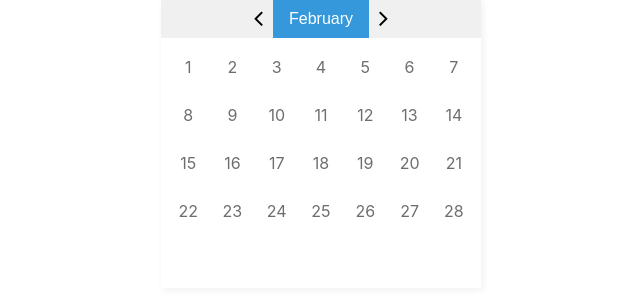
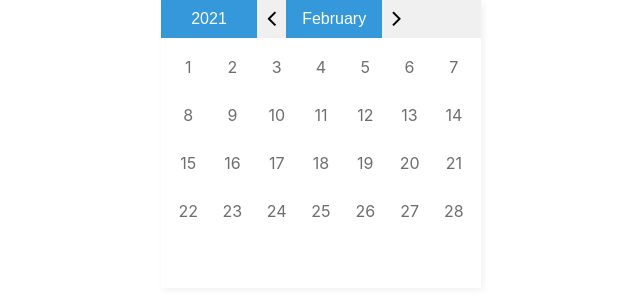
Before and after one commit to johnnydevster/simplebooker, a React (Create React App) app: page / in a window 1280 px wide. Shown: the top 300 px of the page, without its empty margins (319-959 px from the left). Built offline with nearby package versions, Linux system fonts and the light colour scheme.

Commit message:
Added year to state and button to choose.

```diff
--- a/src/App.js
+++ b/src/App.js
@@ -1,5 +1,6 @@
 import './App.scss';
 import React, {useState, useEffect} from 'react';
+import YearPicker from './YearPicker';
 import YearMonthPicker from './YearMonthPicker';
 
 function App() {
@@ -8,6 +9,7 @@ function App() {
   ];
 
   const [showDropdown, setShowdropdown] = useState(false);
+  const [chosenYear, setChosenYear] = useState(new Date().getFullYear());
   const [chosenMonth, setChosenMonth] = useState(monthNames[new Date().getMonth()]);
   const [chosenDate, setChosenDate] = useState();
 
@@ -16,20 +18,26 @@ function App() {
   };
 
   const dateArray = [];
-  for (var i = 1; i <= getDaysInMonth(monthNames.indexOf(chosenMonth) + 1, 2021); i++) { //replace with chosen month and year
+  for (var i = 1; i <= getDaysInMonth(monthNames.indexOf(chosenMonth) + 1, chosenYear); i++) { //replace with chosen month and year
     dateArray.push(i);
   }
 
   return (
     <div className="simplebooker-main">
+      <div className="yearmonth-container">
+        <YearPicker
+          chosenYear={chosenYear} />
         <YearMonthPicker
           monthNames={monthNames}
           showDropdown={showDropdown}
           setShowdropdown={setShowdropdown}
+          chosenYear={chosenYear}
           chosenMonth={chosenMonth}
+          setChosenYear={setChosenYear}
           setChosenMonth={setChosenMonth}
           setChosenDate={setChosenDate}
         />
+      </div>
       <div className="datenumbers-container">
         {dateArray.map(date => {
           return (
--- a/src/App.scss
+++ b/src/App.scss
@@ -68,6 +68,9 @@ ul {
     border: none;
     cursor: pointer;
     width: 6rem;
+    .yearpicker {
+      background-color:rgb(110, 110, 110);
+    }
   }
 
   /* Dropdown button on hover & focus */
@@ -75,8 +78,18 @@ ul {
     background-color: #2980B9;
   }
 
+  /* Container for year and month picker buttons */
+  .yearmonth-container {
+    display: grid;
+    grid-template-columns: repeat(3, 1fr);
+  }
+
+  .yearpicker {
+    margin: auto;
+  }
+
   /* Container for all month buttons */
-  .buttons-container {
+  .monthbuttons-container {
     display: flex;
     justify-content: center;
     align-items: center;
--- a/src/YearMonthPicker.js
+++ b/src/YearMonthPicker.js
@@ -16,6 +16,7 @@ function YearMonthPicker(props) {
       props.setChosenMonth(props.monthNames[props.monthNames.indexOf(props.chosenMonth) - 1]);
     } else {
       props.setChosenMonth(props.monthNames[11]);
+      props.setChosenYear(props.chosenYear - 1);
     }
   }
 
@@ -24,6 +25,7 @@ function YearMonthPicker(props) {
       props.setChosenMonth(props.monthNames[props.monthNames.indexOf(props.chosenMonth) + 1]);
     } else {
       props.setChosenMonth(props.monthNames[0]);
+      props.setChosenYear(props.chosenYear + 1);
     }
   }
 
@@ -36,7 +38,7 @@ function YearMonthPicker(props) {
   }, []);
 
   return (
-    <div className="buttons-container">
+    <div className="monthbuttons-container">
       <div className="iconcontainer" onClick={handleLeftArrow}><i className="fa fa-angle-left"></i></div>
       <div className="dropdown" ref={node}>
         <button onClick={() => props.setShowdropdown(!props.showDropdown)} className="dropbtn">{props.chosenMonth}</button>
--- /dev/null
+++ b/src/YearPicker.js
@@ -0,0 +1,19 @@
+import React, {useEffect} from 'react';
+
+function YearPicker(props) {
+
+  return (
+    <div className="dropdown">
+      <button className="dropbtn yearpicker">{props.chosenYear}</button>
+      <div id="myDropdown">
+        <ul>
+
+        </ul>
+      </div>
+    </div>
+  )
+}
+
+//https://www.w3schools.com/howto/howto_js_dropdown.asp//
+
+export default YearPicker;
```
Lines whose indentation alone changed are shown as unchanged.
